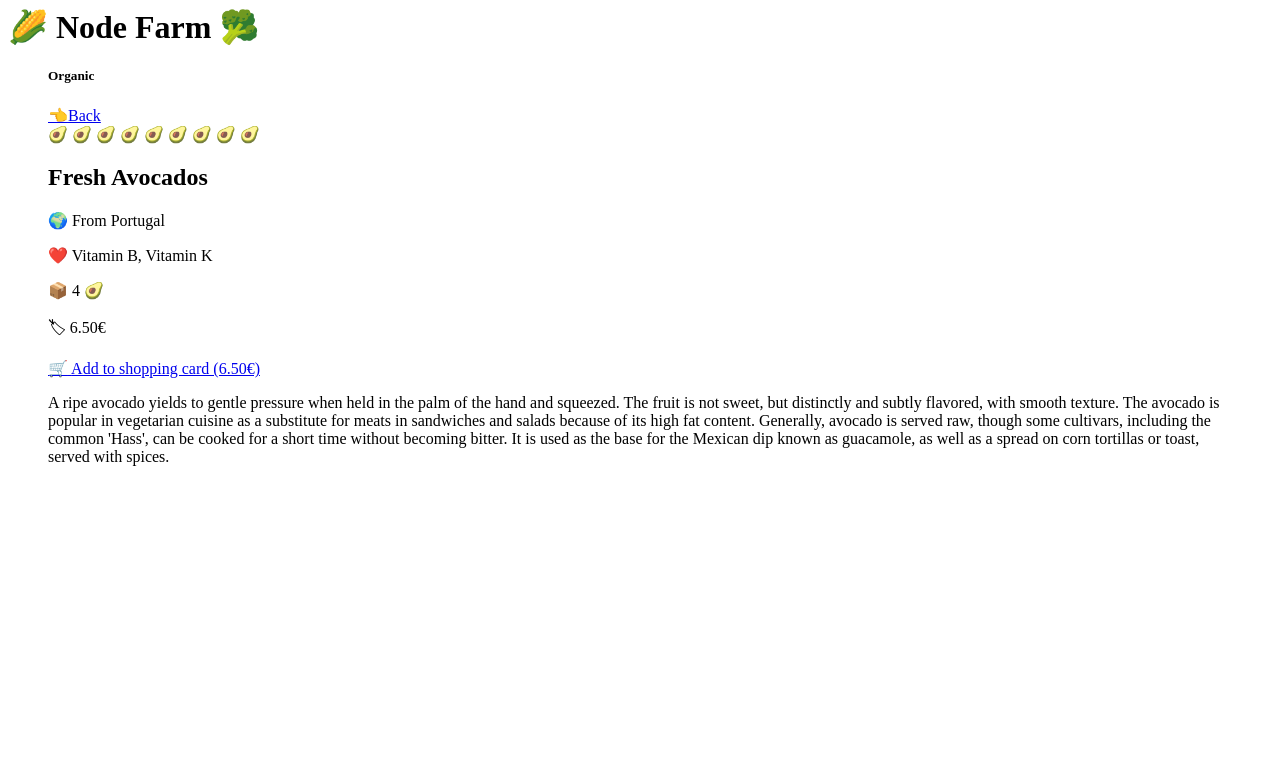
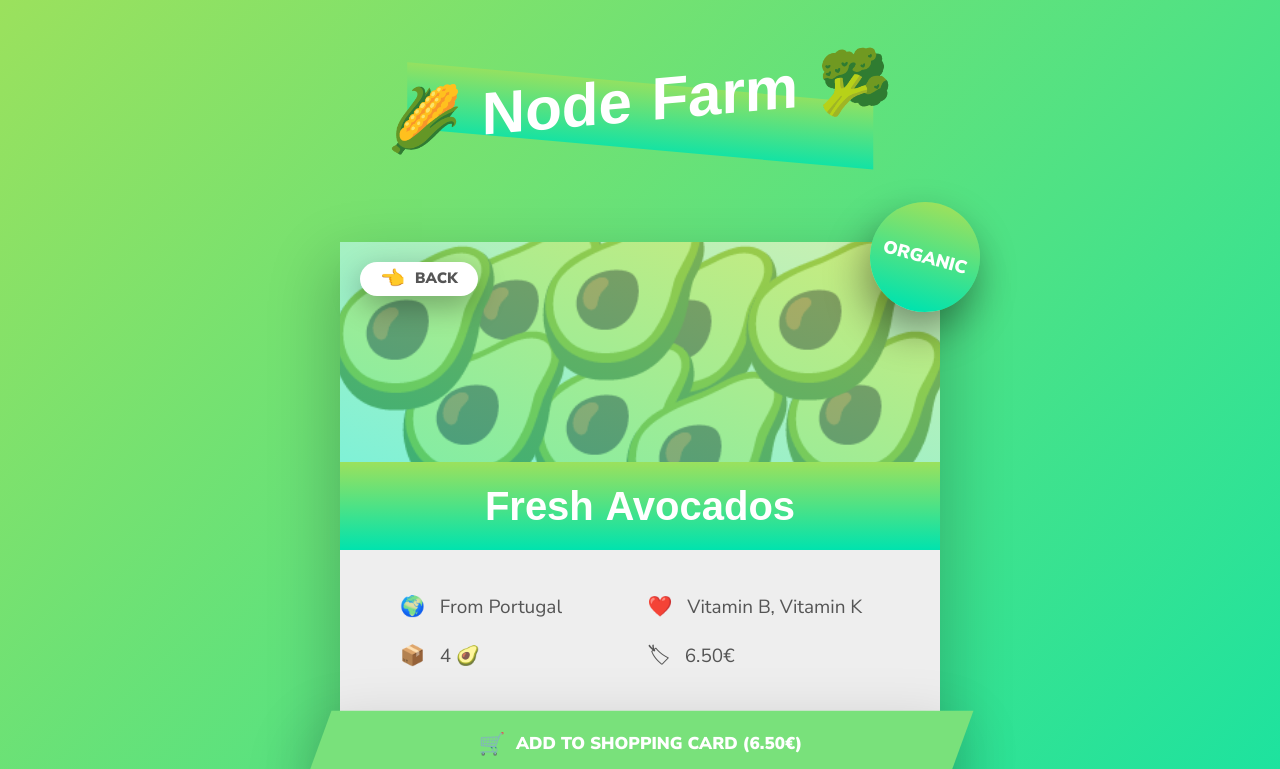
Before and after one commit to thecthebest/Node-Farm, a plain HTML site: page product.html in a window 1280 px wide. Shown: the top 769 px of the page. Drawn offline with Linux system fonts and the light colour scheme; a web font is replaced by a local one.

Commit message:
Added styles for the page
Styles for the page has been added inside <head>.

```diff
--- a/product.html
+++ b/product.html
@@ -12,6 +12,254 @@
       rel="icon"
       href="https://emojipedia-us.s3.dualstack.us-west-1.amazonaws.com/thumbs/240/apple/155/ear-of-maize_1f33d.png"
     />
+    <style>
+      *,
+      *::before,
+      *::after {
+        margin: 0;
+        padding: 0;
+        box-sizing: inherit;
+      }
+
+      html {
+        font-size: 62.5%;
+        box-sizing: border-box;
+      }
+
+      body {
+        padding: 5rem 5rem 10rem;
+        line-height: 1.7;
+        font-family: "Nunito Sans", sans-serif;
+        color: #555;
+        min-height: 100vh;
+        background: linear-gradient(to bottom right, #9be15d, #00e3ae);
+      }
+
+      h1 {
+        font-family: "Megrim", sans-serif;
+        font-size: 6rem;
+        color: white;
+        transform: skewY(-5deg);
+        text-align: center;
+        position: relative;
+        word-spacing: 3px;
+      }
+
+      h1::before {
+        content: "";
+        display: block;
+        height: 65%;
+        width: 49%;
+        position: absolute;
+        top: 105%;
+        left: 50%;
+        background: linear-gradient(to bottom, #9be15d, #00e3ae);
+        opacity: 0.8;
+        z-index: -1;
+        transform: skewY(370deg) translate(-50%, -50%);
+      }
+
+      .container {
+        width: 95rem;
+        margin: 0 auto;
+      }
+
+      .product {
+        width: 60rem;
+        margin: 0 auto;
+        margin-top: 9rem;
+        background: white;
+        box-shadow: 0 3rem 6rem 1rem rgba(0, 0, 0, 0.2);
+        position: relative;
+      }
+
+      .product__hero {
+        position: relative;
+        height: 22rem;
+        overflow: hidden;
+      }
+
+      .product__hero::before {
+        content: "";
+        display: block;
+        height: 100%;
+        width: 100%;
+        position: absolute;
+        top: 0;
+        left: 0;
+        background-image: linear-gradient(to left bottom, #9be15d, #00e3ae);
+        opacity: 0.5;
+        z-index: 100;
+      }
+
+      .product__emoji {
+        font-size: 15rem;
+        position: absolute;
+      }
+
+      .product__emoji--1 {
+        top: -4rem;
+        left: -2rem;
+        z-index: 10;
+      }
+
+      .product__emoji--2 {
+        top: -6rem;
+        left: 9rem;
+      }
+
+      .product__emoji--3 {
+        top: -4rem;
+        right: 15rem;
+      }
+
+      .product__emoji--4 {
+        top: -5rem;
+        right: 2rem;
+        z-index: 10;
+      }
+
+      .product__emoji--5 {
+        bottom: -9rem;
+        left: 18rem;
+      }
+
+      .product__emoji--6 {
+        bottom: -8rem;
+        left: 5rem;
+      }
+
+      .product__emoji--7 {
+        bottom: -12rem;
+        right: 14rem;
+      }
+
+      .product__emoji--8 {
+        bottom: -8rem;
+        right: -2rem;
+      }
+
+      .product__emoji--9 {
+        top: -7rem;
+        left: 19rem;
+      }
+
+      .product__organic {
+        position: absolute;
+        top: -4rem;
+        right: -4rem;
+        z-index: 1000;
+        height: 11rem;
+        width: 11rem;
+        background-image: linear-gradient(to bottom, #9be15d, #00e3ae);
+        border-radius: 50%;
+        transform: rotate(15deg);
+        box-shadow: 0 2rem 4rem rgba(0, 0, 0, 0.4);
+        display: flex;
+        align-items: center;
+        justify-content: center;
+      }
+
+      .product__organic h5 {
+        font-weight: 900;
+        text-transform: uppercase;
+        font-size: 1.8rem;
+        color: white;
+      }
+
+      .product__back:link,
+      .product__back:visited {
+        position: absolute;
+        top: 2rem;
+        left: 2rem;
+        font-size: 1.5rem;
+        font-weight: 700;
+        text-transform: uppercase;
+        text-decoration: none;
+        z-index: 1000;
+        color: #555;
+        background-color: white;
+        box-shadow: 0 1rem 3rem rgba(0, 0, 0, 0.3);
+        border-radius: 100rem;
+        padding: 0 2rem;
+        transition: all 0.3s;
+        display: flex;
+        align-items: center;
+      }
+
+      .product__back:hover,
+      .product__back:active {
+        background-color: #79e17b;
+      }
+
+      .product__name {
+        background: linear-gradient(to bottom, #9be15d, #00e3ae);
+        padding: 1rem;
+        font-family: "Megrim", sans-serif;
+        font-size: 4rem;
+        color: white;
+        text-align: center;
+        word-spacing: 2px;
+      }
+
+      .product__details {
+        background-color: #eee;
+        padding: 4rem 6rem;
+        font-size: 1.9rem;
+        display: grid;
+        grid-template-columns: 1fr 1fr;
+        grid-gap: 1.5rem;
+      }
+
+      .product__description {
+        padding: 5rem 6rem;
+        font-size: 1.6rem;
+        line-height: 1.8;
+      }
+
+      .product__link:link,
+      .product__link:visited {
+        display: block;
+        background-color: #79e17b;
+        color: white;
+        font-size: 1.6rem;
+        font-weight: 700;
+        text-transform: uppercase;
+        text-decoration: none;
+        padding: 1.5rem;
+        text-align: center;
+        transform: scale(1.07) skewX(-20deg);
+        box-shadow: 0 2rem 6rem rgba(0, 0, 0, 0.2);
+        display: flex;
+        align-items: center;
+        justify-content: center;
+        transition: all 0.3s;
+      }
+
+      .product__link:hover,
+      .product__link:active {
+        background-color: #9be15d;
+        transform: scale(1.1) skewX(-20deg);
+      }
+
+      .product__link span {
+        transform: skewX(20deg);
+      }
+
+      .emoji-left {
+        font-size: 2rem;
+        margin-right: 1rem;
+      }
+
+      .emoji-right {
+        font-size: 2rem;
+        margin-left: 1rem;
+      }
+
+      .not-organic {
+        display: none;
+      }
+    </style>
   </head>
   <body>
     <div class="container">
```
